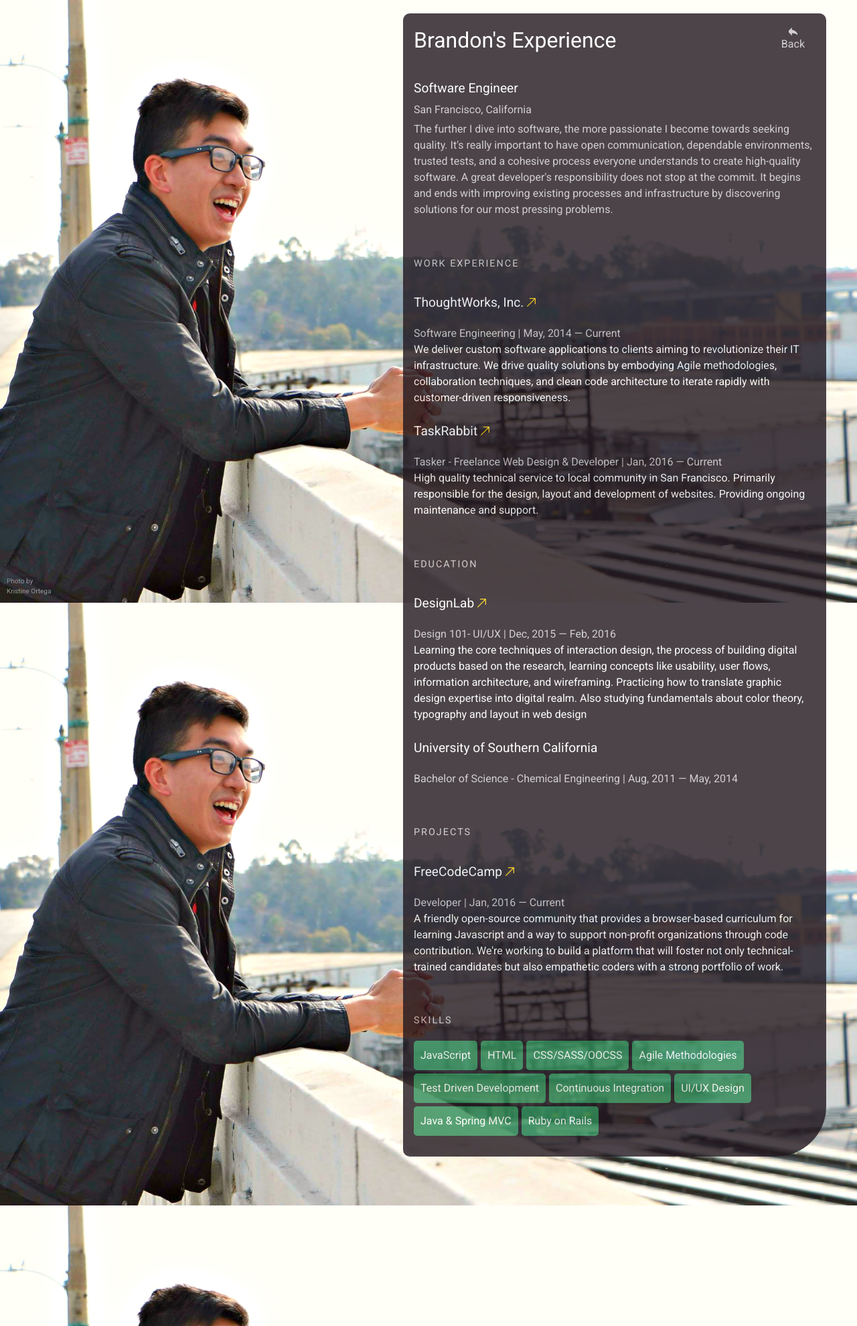
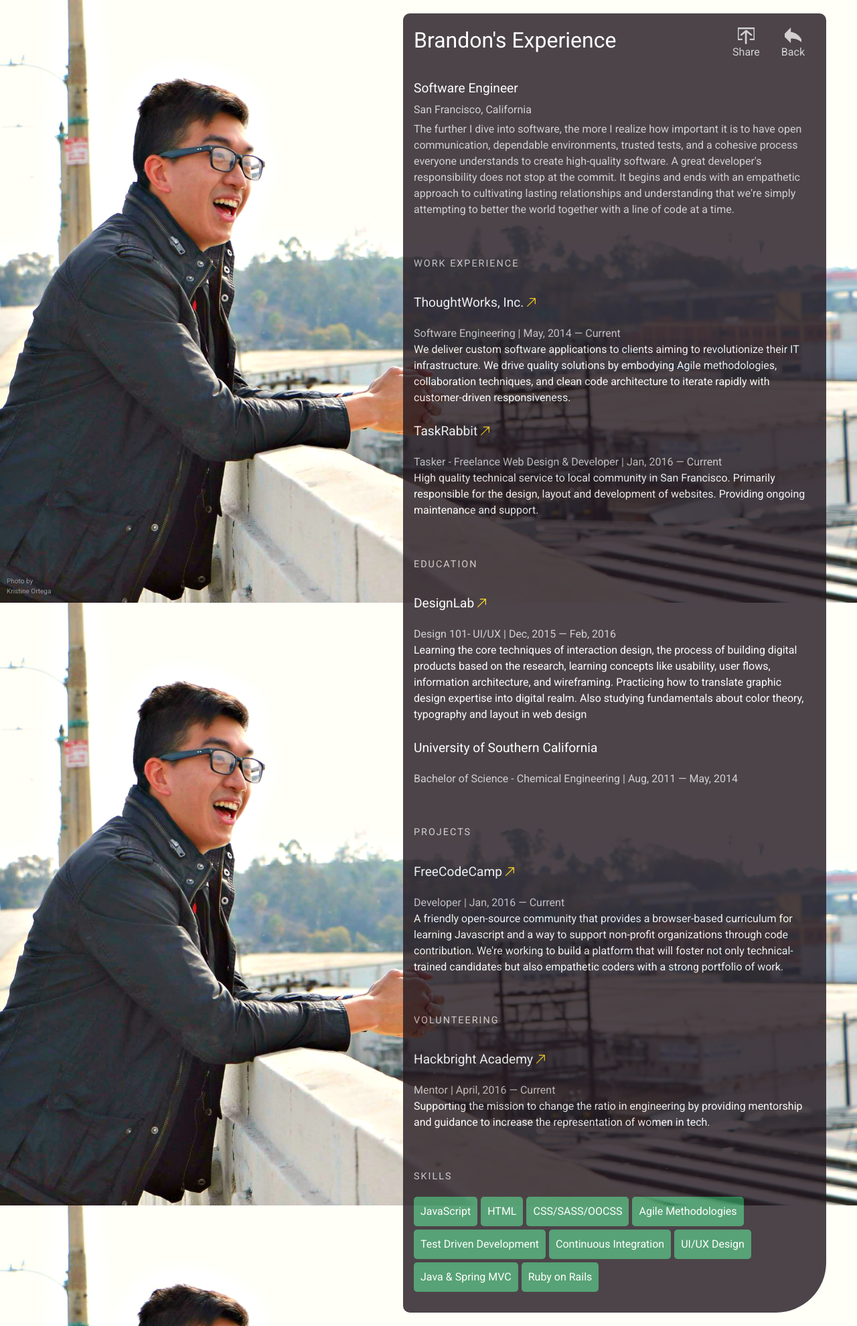
Before and after one commit to bteng22/bteng22.github.io, a Jekyll site: the page built from 01-experience.html, in a window 1280 px wide. Shown: the whole page at 67% size. Built offline with Jekyll 4.4.1, drawn with Linux system fonts in a browser that asks for light colours.

Commit message:
enabling users to download resume on experience page

```diff
--- a/_includes/experience-header.html
+++ b/_includes/experience-header.html
@@ -7,11 +7,11 @@
    <!--    <div class="flex-column nav-item-container">
         <div class="contact-icon icon"></div>
         <span>Contact</span>
-      </div>
-      <div class="flex-column nav-item-container">
+      </div> -->
+      <a href="{{ site.baseurl }}/BrandonTeng_Resume.pdf" class="flex-column nav-item-container" download>
         <div class="share-icon icon"></div>
         <span>Share</span>
-      </div> -->
+      </a>
       <a href="{{ site.baseurl }}/" class="flex-column nav-item-container">
         <div class="back-arrow-icon icon"></div>
         <span>Back</span>
--- a/_includes/experience.html
+++ b/_includes/experience.html
@@ -5,7 +5,7 @@
       <p class="experience-title">Software Engineer</p>
       <p class="opacity-detail">San Francisco, California</p>
       <p class="opacity-detail">
-      The further I dive into software, the more passionate I become towards seeking quality. It's really important to have open communication, dependable environments, trusted tests, and a cohesive process everyone understands to create high-quality software. A great developer's responsibility does not stop at the commit. It begins and ends with improving existing processes and infrastructure by discovering solutions for our most pressing problems.
+      The further I dive into software, the more I realize how important it is to have open communication, dependable environments, trusted tests, and a cohesive process everyone understands to create high-quality software. A great developer's responsibility does not stop at the commit. It begins and ends with an empathetic approach to cultivating lasting relationships and understanding that we're simply attempting to better the world together with a line of code at a time.
       </p>
     </section>
     <section class="experience-section">
@@ -90,6 +90,25 @@
       </ul>
     </section>
     <section class="experience-section">
+      <h2 class="section-header opacity-detail">Volunteering</h2>
+      <ul>
+        <li class="experience-list--item">
+          <a href="https://hackbrightacademy.com/mentor/" target="_blank" class="flex-row company-link">
+            <h3 class="experience-title">Hackbright Academy</h3>
+            <span class="icon link-arrow-icon"></span>
+          </a>
+          <div class="opacity-detail">
+            <span>Mentor</span>
+            <span>|</span>
+            <span>April, 2016 — Current</span>
+          </div>
+          <p>
+          Supporting the mission to change the ratio in engineering by providing mentorship and guidance to increase the representation of women in tech.
+          </p>
+        </li>
+      </ul>
+    </section>
+    <section class="experience-section">
       <h2 class="section-header opacity-detail">Skills</h2>
       <ul class="box-list">
         <li>JavaScript</li>
--- a/_sass/_layout.scss
+++ b/_sass/_layout.scss
@@ -133,8 +133,6 @@ EXPERIENCE
 }
 
 .back-arrow-icon.icon{
-  width: 13px;
-  height: 13px;
   display: inline-block;
   -webkit-mask: url(../images/back-arrow.svg) no-repeat 50% 50%;
   mask: url(../images/back-arrow.svg) no-repeat 50% 50%;
```
Also changed, not shown: 1 other file.
